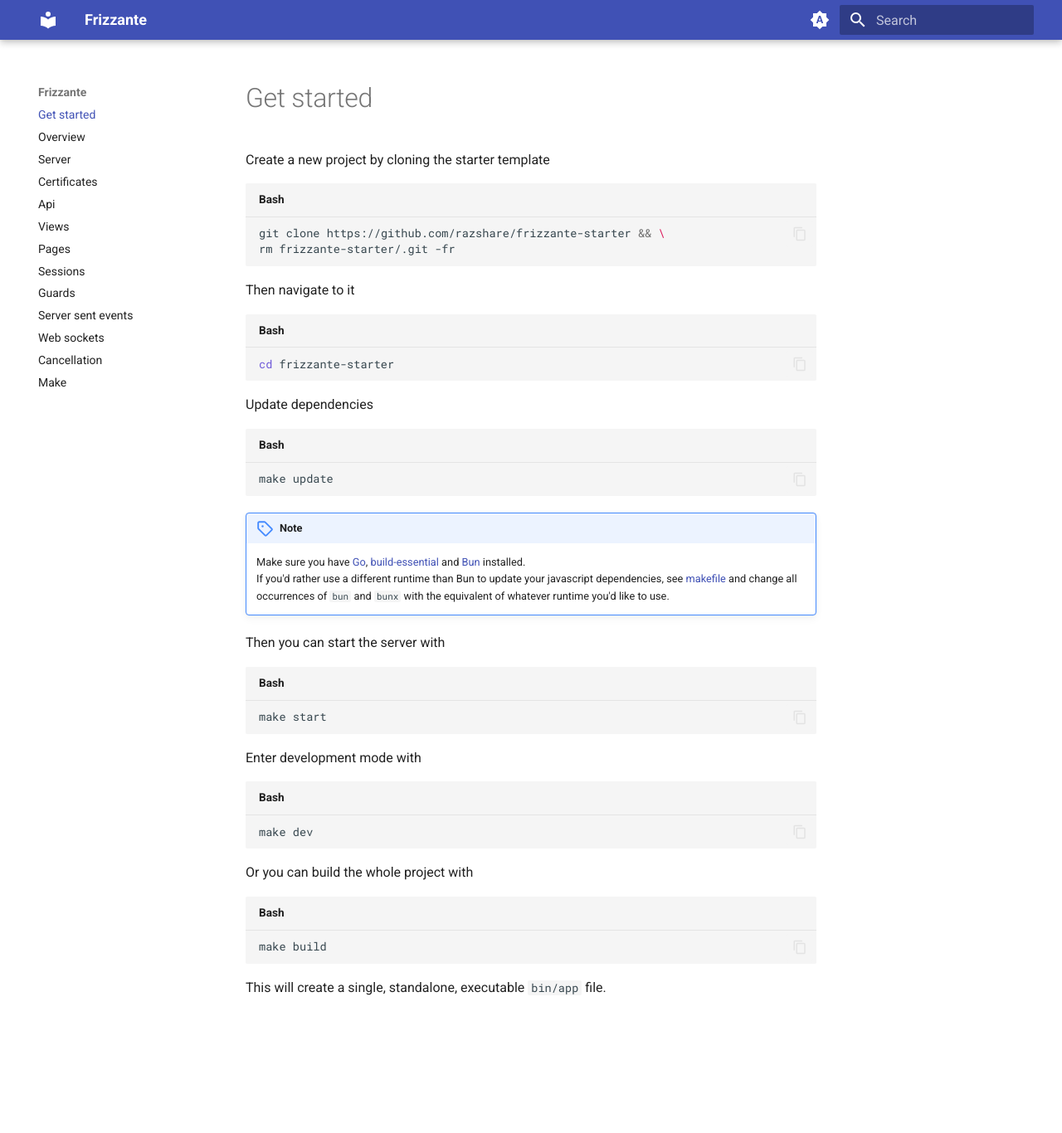
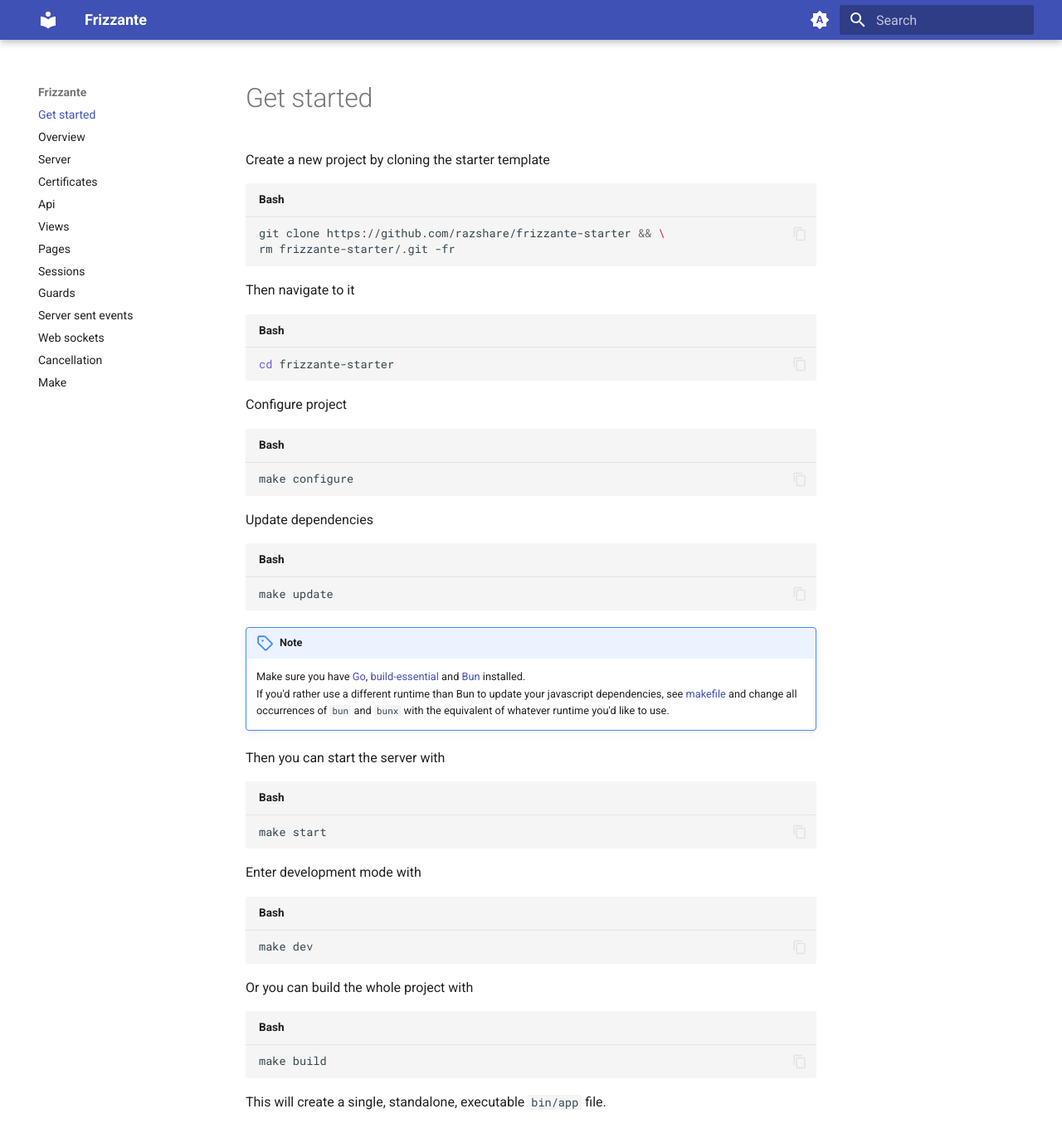
Before and after one commit to razshare/frizzante-docs, an MkDocs documentation site: the page built from docs/index.md, in a window 1280 px wide and 1366 px high. Shown: the whole window at 83% size. Built offline with MkDocs 1.6.1 and Material for MkDocs 9.7.7, drawn with Linux system fonts in a browser that asks for light colours.

Commit message:
chore(docs): updating index.

````diff
--- a/docs/index.md
+++ b/docs/index.md
@@ -10,6 +10,12 @@
 
 ```bash
 cd frizzante-starter
+```
+
+Configure project
+
+```bash
+make configure
 ```
 
 Update dependencies
````
